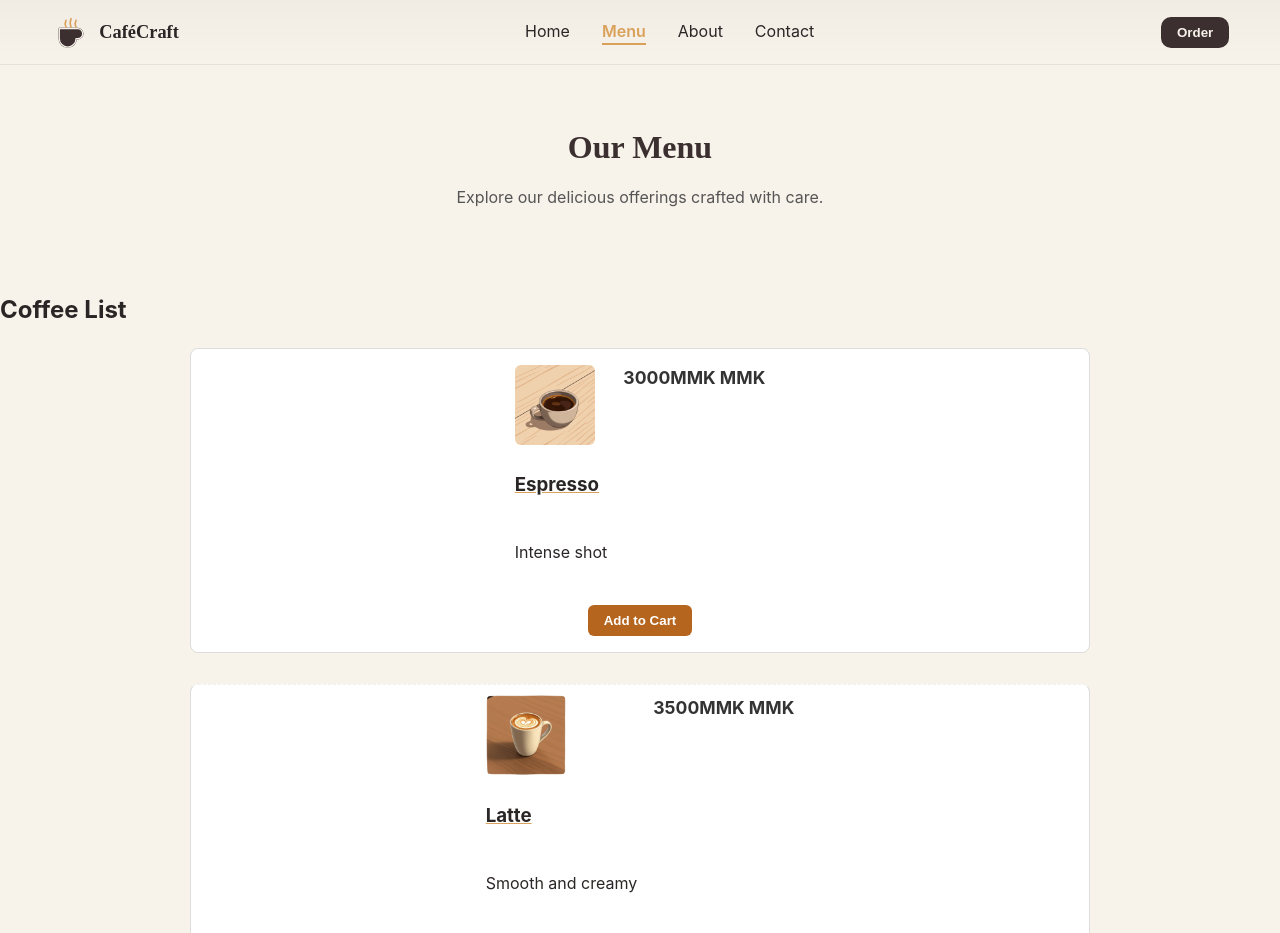
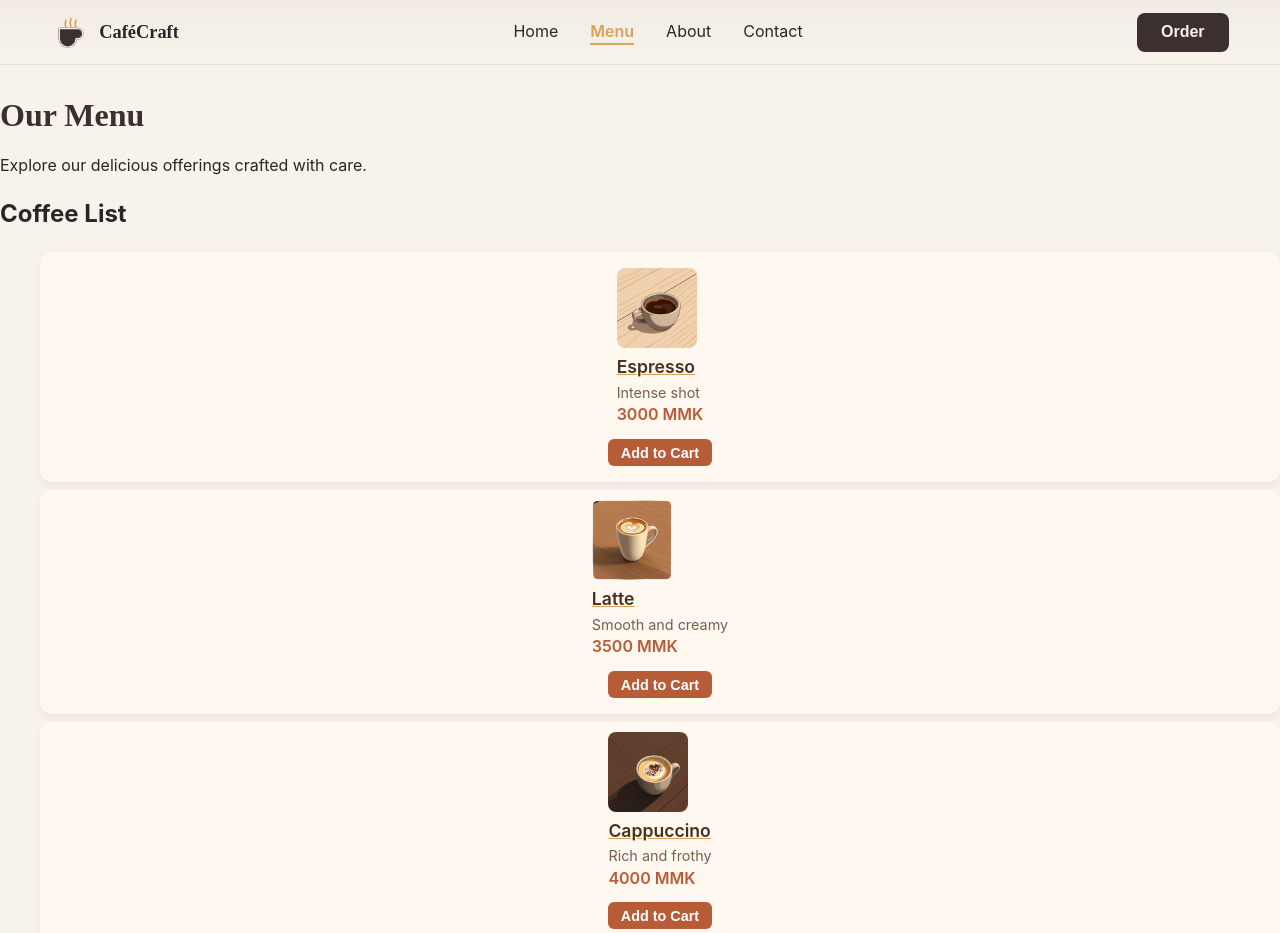
Before and after one commit to Heinzaw215/CafeCraft, a plain HTML site: page pages/menu.html in a window 1280 px wide. Shown: the top 933 px of the page. Drawn offline with Linux system fonts and the light colour scheme.

Commit message:
Minor fixes Patches

```diff
--- a/components/footer.js
+++ b/components/footer.js
@@ -7,7 +7,7 @@ class CafeFooter extends HTMLElement {
     <div class="container footer-inner">
       <div>
         <div class="brand-small">
-          <img src="assets/logo-illustration.svg" alt="footer logo" width="30" height="30" loading="lazy">
+          <img src="../assets/favicon.svg" alt="footer logo" width="30" height="30" loading="lazy">
           <span>CaféCraft</span>
         </div>
         <p class="muted small">Preserved © ${year}</span>
--- a/context/menu.json
+++ b/context/menu.json
@@ -3,111 +3,111 @@
     "image": "../assets/Espresso.webp",
     "name": "Espresso",
     "description": "Intense shot",
-    "price": "3000MMK",
+    "price": "3000 MMK",
     "category": "Coffee"
   },
   {
     "image": "../assets/Latte.webp",
     "name": "Latte",
     "description": "Smooth and creamy",
-    "price": "3500MMK",
+    "price": "3500 MMK",
     "category": "Coffee"
   },
   {
     "image": "../assets/Cappuccino.webp",
     "name": "Cappuccino",
     "description": "Rich and frothy",
-    "price": "4000MMK",
+    "price": "4000 MMK",
     "category": "Coffee"
   },
   {
     "image": "../assets/Mocha.webp",
     "name": "Mocha",
     "description": "Chocolatey delight",
-    "price": "4500MMK",
+    "price": "4500 MMK",
     "category": "Coffee"
   },
   {
     "image": "../assets/Americano.webp",
     "name": "Americano",
     "description": "Bold and strong",
-    "price": "3000MMK",
+    "price": "3000 MMK",
     "category": "Coffee"
   },
   {
     "image": "../assets/Macchiato.webp",
     "name": "Macchiato",
     "description": "Espresso with a touch of foam",
-    "price": "3500MMK",
+    "price": "3500 MMK",
     "category": "Coffee"
   },
   {
     "image": "../assets/FlatWhite.webp",
     "name": "Flat White",
     "description": "Velvety micro milk foam",
-    "price": "4000MMK",
+    "price": "4000 MMK",
     "category": "Coffee"
   },
   {
     "image": "../assets/Affogato.webp",
     "name": "Affogato",
     "description": "Ice cream with espresso",
-    "price": "5000MMK",
+    "price": "5000 MMK",
     "category": "Coffee"
   },
   {
     "name": "Green Tea",
     "description": "Refreshing and calming",
-    "price": "2000MMK",
+    "price": "2000 MMK",
     "image": "../assets/GreenTea.webp",
     "category": "Tea"
   },
   {
     "name": "Black Tea",
     "description": "Strong and robust",
-    "price": "2500MMK",
+    "price": "2500 MMK",
     "image": "../assets/BlackTea.webp",
     "category": "Tea"
   },
   {
     "name": "Chai Latte",
     "description": "Spiced and creamy",
-    "price": "3000MMK",
+    "price": "3000 MMK",
     "image": "../assets/ChaiLatte.webp",
     "category": "Tea"
   },
   {
     "name": "Herbal Tea",
     "description": "Caffeine-free blend",
-    "price": "2200MMK",
+    "price": "2200 MMK",
     "image": "../assets/HerbalTea.webp",
     "category": "Tea"
   },
   {
     "name": "Oolong Tea",
     "description": "Floral and fragrant",
-    "price": "2800MMK",
+    "price": "2800 MMK",
     "image": "../assets/OolongTea.webp",
     "category": "Tea"
   },
   {
     "name": "Earl Grey",
     "description": "Bergamot-infused black tea",
-    "price": "2600MMK",
+    "price": "2600 MMK",
     "image": "../assets/EarlGrey.webp",
     "category": "Tea"
   },
   {
     "name": "Matcha Latte",
     "description": "Vibrant green tea latte",
-    "price": "3500MMK",
+    "price": "3500 MMK",
     "image": "../assets/MatchaLatte.webp",
     "category": "Tea"
   },
   {
     "name": "Lemon Ginger Tea",
     "description": "Zesty and warming",
-    "price": "2400MMK",
+    "price": "2400 MMK",
     "image": "../assets/LemonGingerTea.webp",
     "category": "Tea"
   },
@@ -115,28 +115,28 @@
 
     "name": "Croissant",
     "description": "Buttery pastry",
-    "price": "2500MMK",
+    "price": "2500 MMK",
     "image": "../assets/Croissant.webp",
     "category": "Pastry"
   },
   {
     "name": "Chocolate Cake",
     "description": "Rich and moist",
-    "price": "3000MMK",
+    "price": "3000 MMK",
     "image": "../assets/ChocolateCake.webp",
     "category": "Pastry"
   },
   {
     "name": "Cheese Danish",
     "description": "Creamy cheese filling",
-    "price": "2800MMK",
+    "price": "2800 MMK",
     "image": "../assets/CheeseDanish.webp",
     "category": "Pastry"
   },
   {
     "name": "Fruit Tart",
     "description": "Fresh seasonal fruits",
-    "price": "3500MMK",
+    "price": "3500 MMK",
     "image": "../assets/FruitTart.webp",
     "category": "Pastry"
   }
--- a/script/dataProvider.js
+++ b/script/dataProvider.js
@@ -1,43 +1,58 @@
+// Fetch menu data and render by category
 fetch("../context/menu.json")
   .then((response) => response.json())
   .then((menuData) => {
-    const coffeeItems = menuData.filter((item) => item.category === "Coffee");
-    const teaItems = menuData.filter((item) => item.category === "Tea");
-    const pastryItems = menuData.filter((item) => item.category === "Pastry");
+    // Separate items by category
+    const categories = {
+      coffee: menuData.filter((item) => item.category === "Coffee"),
+      tea: menuData.filter((item) => item.category === "Tea"),
+      pastry: menuData.filter((item) => item.category === "Pastry"),
+    };
 
-    renderList("coffeeList", coffeeItems);
-    renderList("teaList", teaItems);
-    renderList("pastryList", pastryItems);
+    // Render each category list
+    renderCategoryList("coffeeList", categories.coffee);
+    renderCategoryList("teaList", categories.tea);
+    renderCategoryList("pastryList", categories.pastry);
 
-    // Optionally, you can log the items to the console for debugging
-    console.log("Coffee Items:", coffeeItems);
-    console.log("Tea Items:", teaItems);
-    console.log("Pastry Items:", pastryItems);
+    // Debugging logs (optional)
+    console.log("Coffee Items:", categories.coffee);
+    console.log("Tea Items:", categories.tea);
+    console.log("Pastry Items:", categories.pastry);
   })
   .catch((error) => {
     console.error("Error fetching menu data:", error);
   });
 
-function renderList(listId, items) {
+function renderCategoryList(listId, items) {
   const listElement = document.getElementById(listId);
+
+  if (!listElement) return; // Exit if list element is not found
   listElement.innerHTML = ""; // Clear existing items
 
   items.forEach((item) => {
     const listItem = document.createElement("li");
     listItem.className = "menu-item";
+
     listItem.innerHTML = `
       <div class="left-right">
         <div class="left">
-      <img src="${item.image}" alt="${item.name}" class="item-image">
-      <h3>${item.name}</h3>
-      <p>${item.description}</p>
+          <img
+            src="${item.image}"
+            alt="${item.name}"
+            class="item-image"
+          >
+          <h3 class="item-title">${item.name}</h3>
+          <p class="item-desc">${item.description}</p>
         </div>
         <div class="right">
-      <span class="price">${item.price} MMK</span>
+          <span class="price">${item.price.toLocaleString()}</span>
         </div>
       </div>
-  <button class="add-to-cart">Add to Cart</button>
+      <button class="btn add-to-cart">
+        Add to Cart
+      </button>
     `;
+
     listElement.appendChild(listItem);
   });
 }
--- a/style/menu.css
+++ b/style/menu.css
@@ -1,114 +1,99 @@
-/* menu.css */
-
-/* Menu section */
-.menu-section {
-  padding: 2rem 1rem;
-}
-
-.menu-section .section-title {
-  font-size: 2rem;
-  margin-bottom: 0.5rem;
-  text-align: center;
-}
-
-.menu-section p {
-  text-align: center;
-  margin-bottom: 2rem;
-  color: #555;
-}
-
-/* Menu items container */
-.menu-items,
-#coffeeList,
-#teaList,
-#pastryList {
-  list-style: none;
+/* Menu grid: always 4 columns */
+.menu-grid {
+  display: grid;
+  gap: 1.5rem;
+  grid-template-columns: repeat(4, 1fr); /* 4 columns */
+  max-width: 1200px;
+  margin: 0 auto;
   padding: 0;
-  margin: 0 auto;
-  max-width: 900px;
-  display: flex;
-  flex-direction: column;
-  gap: 1.5rem;
 }
 
 /* Each menu item */
 .menu-item {
+  list-style: none;
   display: flex;
   flex-direction: column;
-  border: 1px solid #ddd;
-  border-radius: 8px;
+  border-radius: 12px;
+  background: #fff8f0;
+  box-shadow: 0 4px 8px rgba(0,0,0,0.05);
   padding: 1rem;
-  background-color: #fff;
-  transition: box-shadow 0.3s ease;
+  transition: transform 0.2s ease, box-shadow 0.2s ease;
 }
 
 .menu-item:hover {
-  box-shadow: 0 4px 12px rgba(0,0,0,0.1);
+  transform: translateY(-3px);
+  box-shadow: 0 6px 14px rgba(0,0,0,0.08);
 }
 
-/* Top part: left (image + info) and right (price) */
-.menu-item .left-right {
+.menu-item-inner {
   display: flex;
-  justify-content: space-between;
+  gap: 1rem;
   align-items: flex-start;
-  gap: 1rem;
 }
 
-.menu-item .left {
-  display: flex;
-  flex-direction: column;
-  gap: 0.5rem;
+.item-image {
+  width: 80px;
+  height: 80px;
+  border-radius: 8px;
+  object-fit: cover;
+}
+
+.item-info {
   flex: 1;
 }
 
-.menu-item .item-image {
-  width: 80px;
-  height: 80px;
-  object-fit: cover;
-  border-radius: 6px;
+.item-title {
+  margin: 0;
+  font-size: 1.1rem;
+  font-weight: 600;
+  color: #4a2f1f;
 }
 
-/* Right: price */
-.menu-item .right {
+.item-desc {
+  margin: 0.2rem 0 0;
+  font-size: 0.9rem;
+  color: #7b5e4d;
+}
+
+.item-price-btn {
   display: flex;
   flex-direction: column;
   align-items: flex-end;
+  gap: 0.5rem;
 }
 
-.menu-item .price {
-  font-weight: bold;
-  font-size: 1.1rem;
-  color: #333;
+.price {
+  font-weight: 600;
+  color: #b85c38;
 }
 
-/* Add to cart button below the item */
-.menu-item .add-to-cart {
-  margin-top: 0.8rem;
-  padding: 0.5rem 1rem;
-  background-color: #b5651d;
-  color: #fff;
+.add-to-cart {
+  background-color: #b85c38;
+  color: white;
   border: none;
+  padding: 0.35rem 0.8rem;
   border-radius: 6px;
   cursor: pointer;
-  font-weight: 600;
-  transition: background-color 0.3s ease;
+  font-size: 0.9rem;
+  transition: background 0.2s ease;
 }
 
-.menu-item .add-to-cart:hover {
-  background-color: #8b4513;
+.add-to-cart:hover {
+  background-color: #8c432a;
 }
 
-/* Responsive: stack on small screens */
-@media (max-width: 600px) {
-  .menu-item .left-right {
+/* Stack items for very small screens */
+@media (max-width: 480px) {
+  .menu-grid {
+    grid-template-columns: repeat(1, 1fr);
+  }
+  .menu-item-inner {
     flex-direction: column;
   }
-
-  .menu-item .right {
+  .item-price-btn {
     align-items: flex-start;
   }
-
-  .menu-item .item-image {
+  .item-image {
     width: 100%;
     height: auto;
   }
--- a/styles.css
+++ b/styles.css
@@ -283,6 +283,45 @@ body {
   border-radius: 10px;
   box-shadow: 0 2px 6px rgba(43, 37, 37, 0.04)
 }
+
+/* Button base style */
+.btn {
+  display: inline-block;
+  padding: 0.65rem 1.5rem;
+  font-size: 1rem;
+  font-weight: 600;
+  text-decoration: none;
+  border-radius: 8px;
+  transition: all 0.3s ease;
+  cursor: pointer;
+  border: none;
+}
+
+/* Primary button for CaféCraft aesthetic */
+.btn-primary {
+  background: linear-gradient(135deg, #a1754f, #d9b382);
+  /* warm coffee tones */
+  color: #fff;
+  box-shadow: 0 4px 8px rgba(0, 0, 0, 0.15);
+  letter-spacing: 0.5px;
+}
+
+.btn-primary:hover {
+  background: linear-gradient(135deg, #d9b382, #a1754f);
+  transform: translateY(-2px);
+  box-shadow: 0 6px 12px rgba(0, 0, 0, 0.2);
+}
+
+.btn-primary:active {
+  transform: translateY(0);
+  box-shadow: 0 3px 6px rgba(0, 0, 0, 0.15);
+}
+
+.btn-primary:focus {
+  outline: 2px solid #d9b382;
+  outline-offset: 3px;
+}
+
 
 .fx {
   display: flex;
@@ -673,7 +712,8 @@ body {
 
 .primary-nav .nav-list a.active,
 .drawer-nav .drawer-link.active {
-  color: var(--accent);       /* highlight with your caramel color */
+  color: var(--accent);
+  /* highlight with your caramel color */
   font-weight: 600;
   border-bottom: 2px solid var(--accent);
 }
@@ -686,7 +726,7 @@ body {
   max-width: 300px;
   height: 100%;
   background: var(--cream);
-  box-shadow: -2px 0 6px rgba(0,0,0,.15);
+  box-shadow: -2px 0 6px rgba(0, 0, 0, .15);
   transform: translateX(100%);
   transition: transform 0.3s ease;
   z-index: 1000;
```
Also changed, not shown: pages/about.html (+10 -2 lines), pages/contact.html (+6 -2 lines), pages/index.html (+32 -37 lines), pages/menu.html (+9 -1 lines), assets/About-illustration.webp (added), assets/hero-illustration.jpeg (deleted), assets/hero-illustration.webp (renamed from assets/hero-illustration2.webp). Lines whose indentation alone changed are shown as unchanged.
